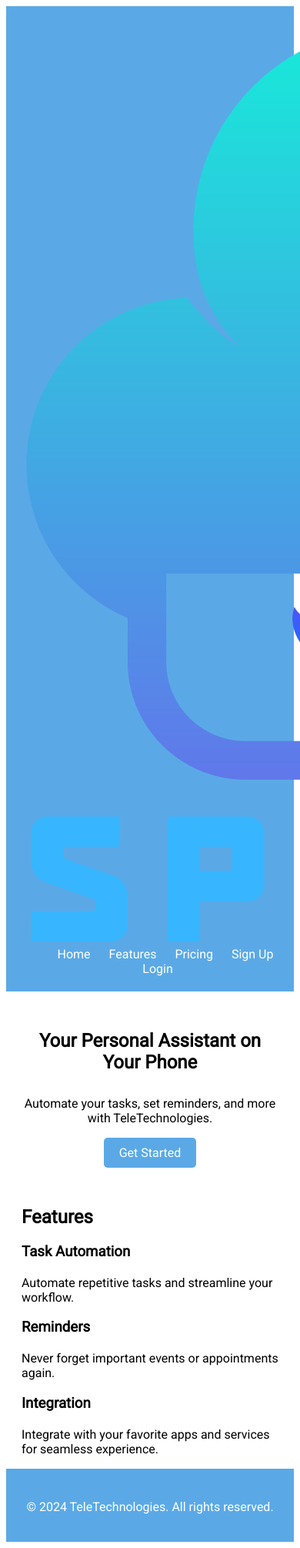
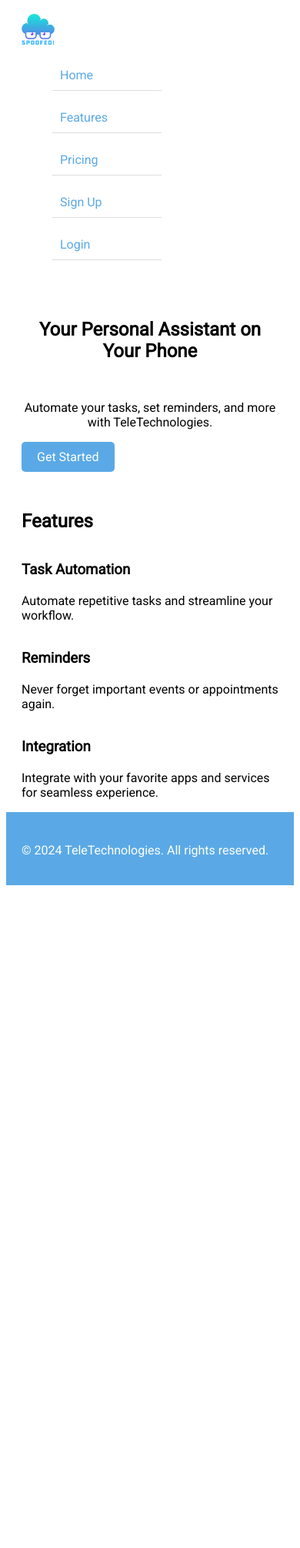
Before and after one commit to rwdvlpmnt/spoofed, a Django app: template templates/home.html in a window 390 px wide; the page is wider, and only the part inside the window is pictured. Shown: that part at 77% size. After the commit the page ends 1150 px from the top of that part, so only its background shows below. Run offline with Django 3.2, Linux system fonts and the light colour scheme; the template is opened without the code that fills it, so the values that code supplies are empty.

Commit message:
adjust size

```diff
--- a/static/styles.css
+++ b/static/styles.css
@@ -5,42 +5,36 @@
     max-width: 1200px;
     margin: 0 auto;
     padding: 0 20px;
+    display: flex;
+    justify-content: space-between;
+    align-items: center;
 }
 
 header {
-    text-align: center;
-    background-color: #5AA9E6; /* Powder blue */
-    color: #FFFFFF; /* White for text contrast */
-    padding: 20px 0;
+    background-color: #FFFFFF; /* White background */
+    color: #5AA9E6; /* Powder blue for text if needed */
+    padding: 10px 0;
 }
 
-header h1 {
-    font-size: 1.5rem;
-    display: inline;
+.header-left .logo {
+    height: 40px; /* Adjust the logo size */
 }
 
-/* Navigation specific styles */
-nav {
-    text-align: center; /* Align navigation to the center */
+.header-right nav ul {
+    list-style-type: none;
+    display: flex;
+    gap: 15px;
 }
 
-nav ul {
-    list-style-type: none;
-    display: inline;
+.header-right nav ul li a {
+    color: #5AA9E6; /* Powder blue */
+    text-decoration: none;
+    padding: 5px 10px;
+    transition: color 0.3s;
 }
 
-nav ul li {
-    display: inline;
-    margin-left: 20px; /* Adjust spacing between navigation items */
-}
-
-nav ul li:first-child {
-    margin-left: 0; /* Remove left margin from the first navigation item */
-}
-
-nav ul li a {
-    color: #FFFFFF; /* White */
-    text-decoration: none;
+.header-right nav ul li a:hover {
+    color: #4A91C8; /* Darker powder blue */
 }
 
 body {
@@ -193,3 +187,26 @@ p a {
 .floating-share .share-btn:hover {
     background-color: #4A91C8; /* Darker powder blue */
 }
+
+@media (max-width: 768px) {
+    .container {
+        flex-direction: column;
+        align-items: flex-start;
+    }
+
+    .header-right nav ul {
+        flex-direction: column;
+        width: 100%;
+    }
+
+    .header-right nav ul li {
+        width: 100%;
+    }
+
+    .header-right nav ul li a {
+        display: block;
+        width: 100%;
+        padding: 10px;
+        border-bottom: 1px solid #ddd;
+    }
+}
```
